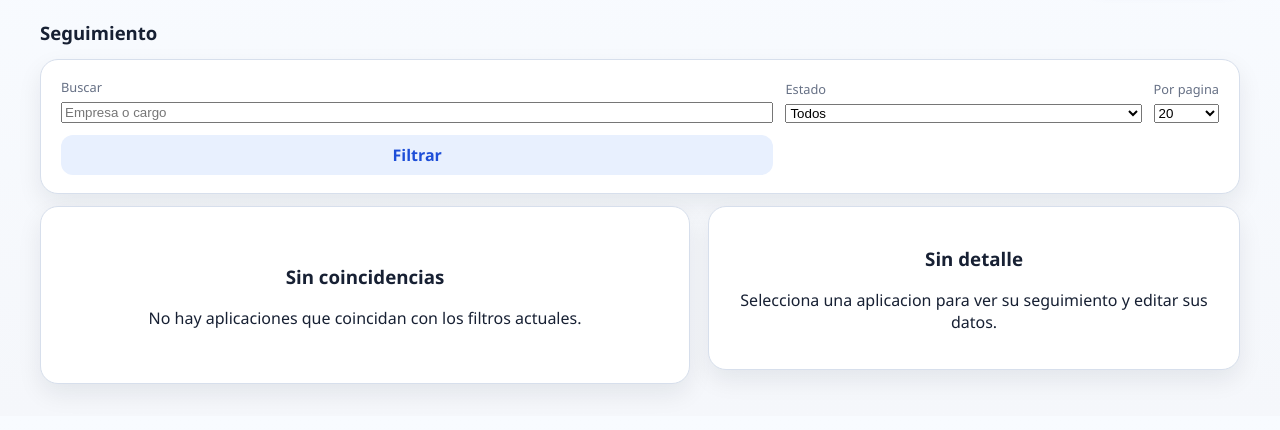
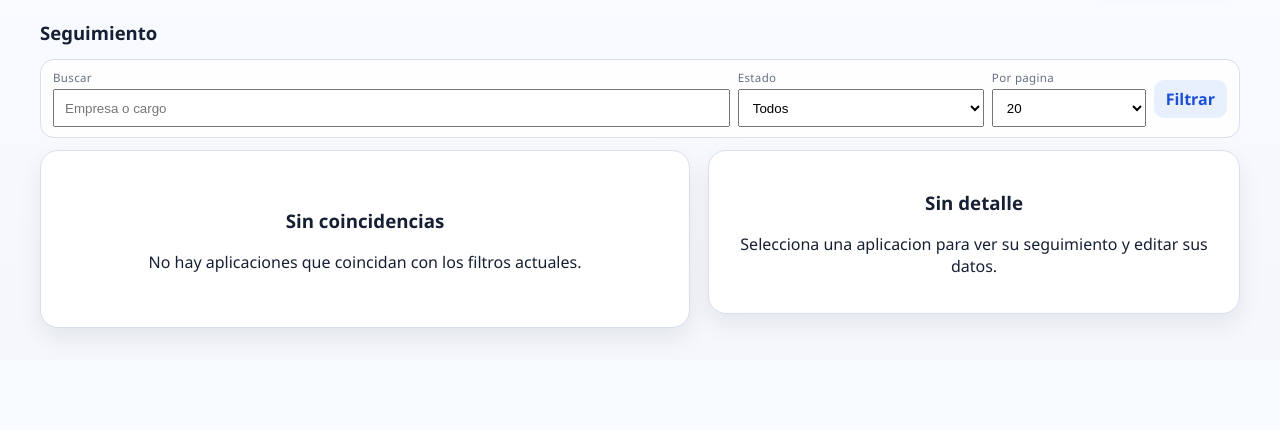
Before and after one commit to JoseMelNet/JobDeck, a FastAPI app: page /app/applications in a window 1280 px wide. Shown: the part 83-513 px from the top of the page. Run offline with FastAPI, Linux system fonts and the light colour scheme.

Commit message:
Compact applications workspace filters

```diff
--- a/app/interfaces/web/templates/applications/_filters.html
+++ b/app/interfaces/web/templates/applications/_filters.html
@@ -1,6 +1,6 @@
-<section class="panel filter-panel">
+<section class="filter-panel">
     <form
-        class="filter-form"
+        class="filter-form filter-form-compact"
         method="get"
         action="/app/applications"
         hx-get="/app/applications/shell"
--- a/app/interfaces/web/templates/applications/_shell.html
+++ b/app/interfaces/web/templates/applications/_shell.html
@@ -1,4 +1,5 @@
 <div id="applications-shell">
+    <section class="workspace-toolbar">
         {% if flash_message %}
             {% set flash_tone = flash_message[0] %}
             {% set flash_text = flash_message[1] %}
@@ -6,6 +7,7 @@
         {% endif %}
 
         {% include "applications/_filters.html" %}
+    </section>
 
     <section class="layout-two-columns">
         <section class="panel application-list-panel">
```
Also changed, not shown: tests/test_web_applications.py (+8 -0 lines). Lines whose indentation alone changed are shown as unchanged.
